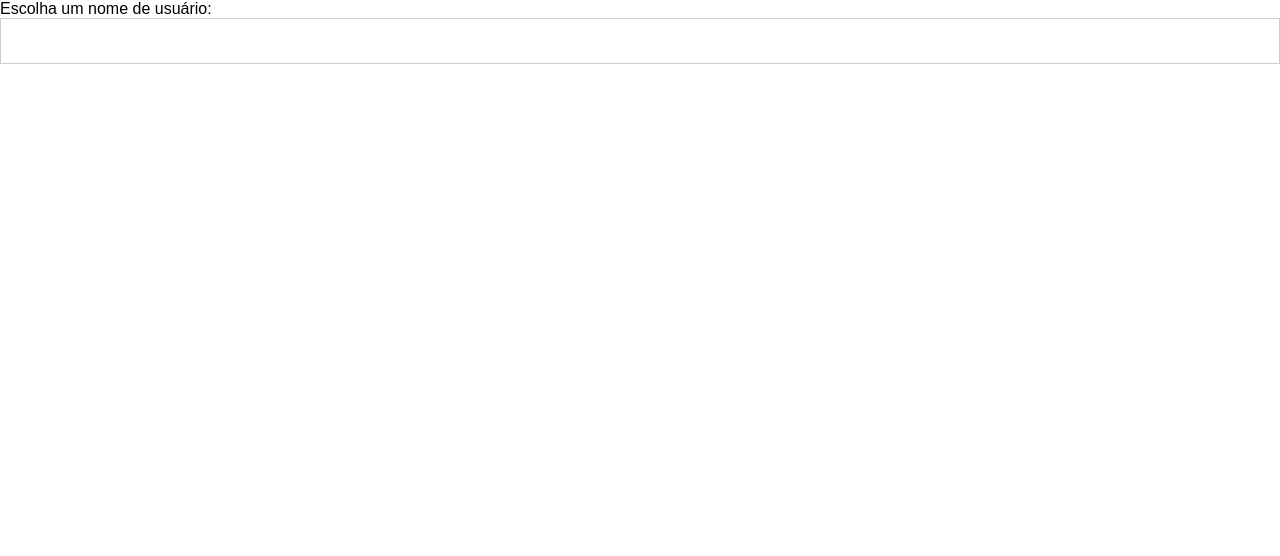
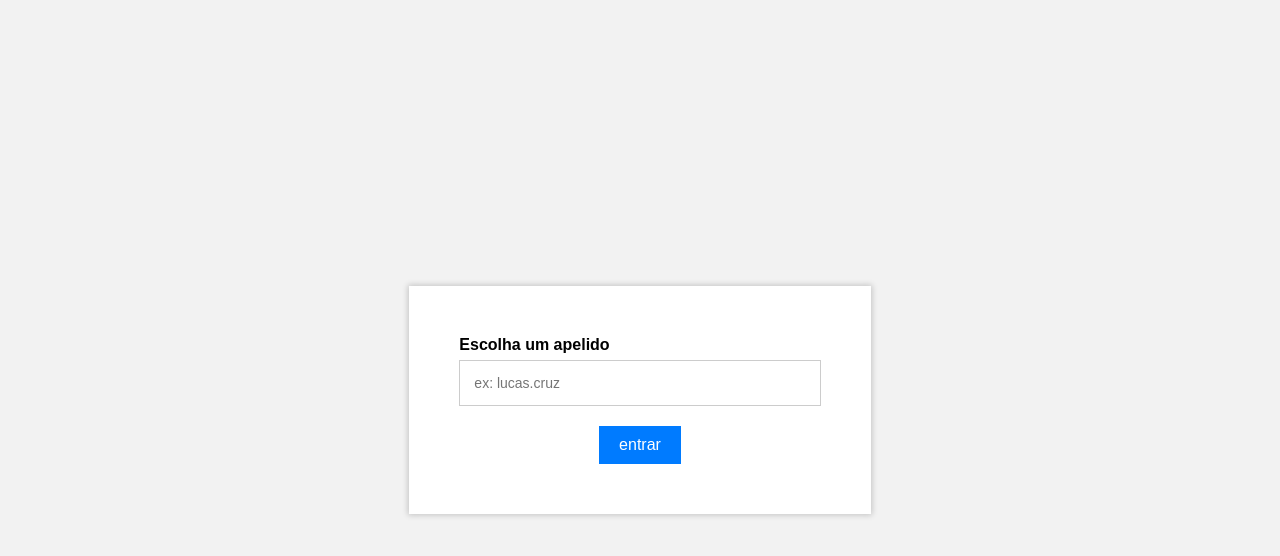
Before and after one commit to lusac/react-node-chat, a React (Create React App) app: page / in a window 1280 px wide. Shown: the top 556 px of the page. Built offline with nearby package versions, Linux system fonts and the light colour scheme.

Commit message:
css da intro

```diff
--- a/src/App.js
+++ b/src/App.js
@@ -88,10 +88,19 @@ class App extends Component {
   renderChooseName() {
     if (!this.state.username) {
       return (
-        <form onSubmit={this.onUsernameSubmit.bind(this)}>
-          Escolha um nome de usuário:
-          <input type="text" value={this.draftUsername} onChange={this.onDraftUsernameChange.bind(this)}/>
-        </form>
+        <div className="form-choose-name" onSubmit={this.onUsernameSubmit.bind(this)}>
+          <div className="form-choose-name__content">
+            <form>
+              <label>Escolha um apelido</label>
+              <input
+                type="text"
+                value={this.draftUsername}
+                placeholder="ex: lucas.cruz"
+                onChange={this.onDraftUsernameChange.bind(this)} />
+              <button className="blue">entrar</button>
+            </form>
+          </div>
+        </div>
       )
     }
   }
--- a/src/styles/css/index.css
+++ b/src/styles/css/index.css
@@ -283,4 +283,25 @@ button.blue:hover {
   font-size: 15px;
 }
 
+.form-choose-name {
+  width: 100vw;
+  height: 100vh;
+  display: flex;
+  align-items: center;
+  background: #f2f2f2;
+  justify-content: center;
+}
+.form-choose-name__content {
+  padding: 50px;
+  background: #FFF;
+  box-shadow: 0px 0px 6px 1px rgba(0, 0, 0, 0.2);
+}
+.form-choose-name__content input {
+  margin-top: 6px;
+}
+.form-choose-name__content button {
+  display: block;
+  margin: 20px auto 0 auto;
+}
+
 /*# sourceMappingURL=index.css.map */
--- /dev/null
+++ b/src/styles/scss/_Intro.scss
@@ -0,0 +1,23 @@
+.form-choose-name {
+  width: 100vw;
+  height: 100vh;
+  display: flex;
+  align-items: center;
+  background: #f2f2f2;
+  justify-content: center;
+
+  &__content {
+    padding: 50px;
+    background: #FFF;
+    box-shadow: 0px 0px 6px 1px rgba(0,0,0, 0.2);
+
+    input {
+      margin-top: 6px;
+    }
+
+    button {
+      display: block;
+      margin: 20px auto 0 auto;
+    }
+  }
+}
--- a/src/styles/scss/index.scss
+++ b/src/styles/scss/index.scss
@@ -4,3 +4,4 @@
 @import 'Channel';
 @import 'ChannelList';
 @import 'Message';
+@import 'Intro';
```
Also changed, not shown: 1 other file (tests, documents, lock files or other folders).
